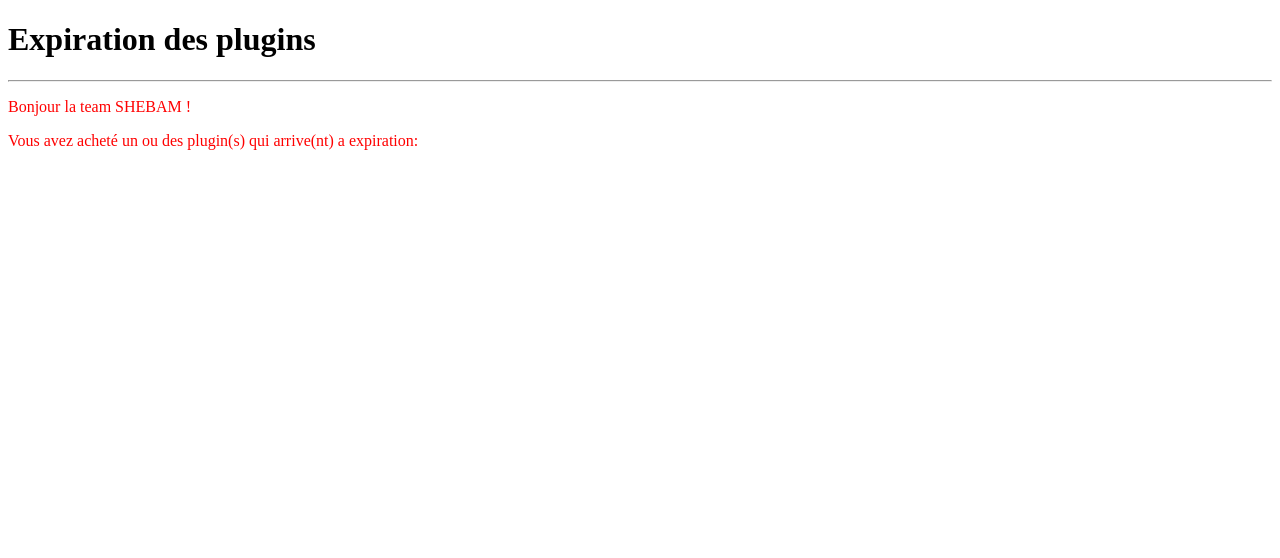
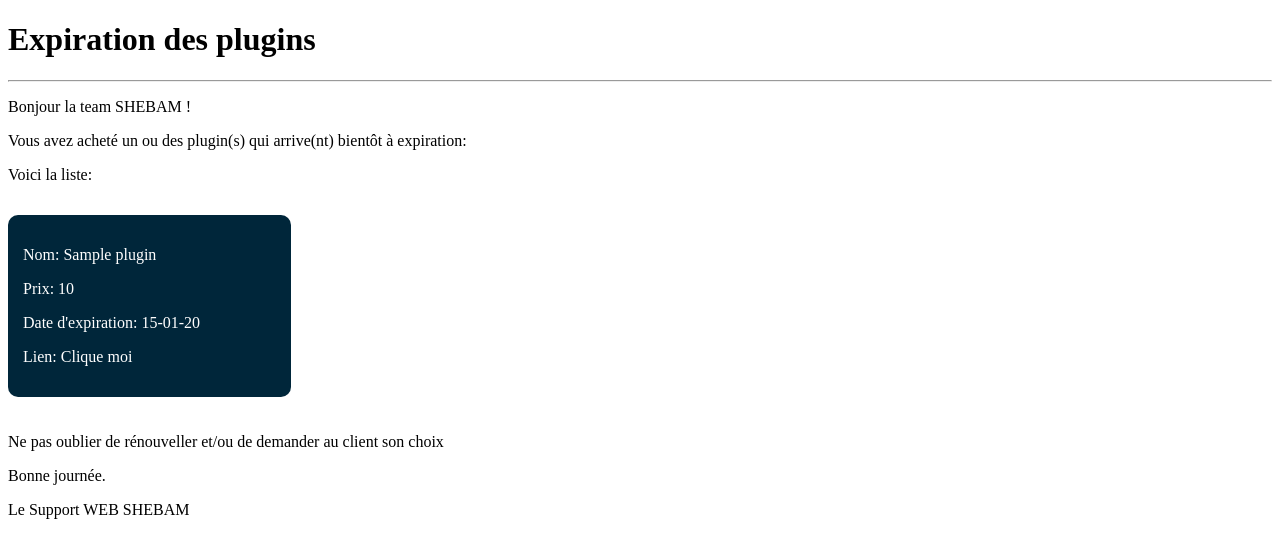
Before and after one commit to KaeligShebam/pluginspurchased, a Symfony app: template templates/front/home/mail.html.twig in a window 1280 px wide. Shown: the top 558 px of the page. Run offline with Twig, Linux system fonts and the light colour scheme; the template is opened without the code that fills it: most values are stand-ins (such as "Sample title", 1, 10 or a date in 2020); some libraries are stand-ins or nearby versions.

Commit message:
Add send mail with data

```diff
--- a/src/Repository/PluginsRepository.php
+++ b/src/Repository/PluginsRepository.php
@@ -52,7 +52,7 @@ class PluginsRepository extends ServiceEntityRepository
     /**
      * @return Plugins[]
      */
-    public function findBirthdayUsers(DateTimeInterface $range = null): array
+    public function findExpirationDate(DateTimeInterface $range = null): array
     {
         if (null === $range) {
             $range = new \DateTime('+1 week');
--- a/templates/front/home/mail.html.twig
+++ b/templates/front/home/mail.html.twig
@@ -4,13 +4,28 @@
 <head>
     <meta charset="utf-8">
     <meta name="viewport" content="width=device-width, initial-scale=1, shrink-to-fit=no">
-    <link rel="stylesheet" href="/public/css/front/mail.css">
+    <style>
+    .test{background: #00263A; display: inline-block; width: 20%; padding: 15px;margin-top: 15px; border-radius: 10px;color: #ffffff; margin-bottom: 20px;}
+    a{font-size:"Open sans";text-decoration: none; color: #ffffff;}
+    </style>
 </head>
 		<div class="mb-5">
 			<h1 class="text-center">Expiration des plugins</h1>
 			<hr>
 			<div class="mb-5"></div>
             <p>Bonjour la team SHEBAM !</p>
-            <p>Vous avez acheté un ou des plugin(s) qui arrive(nt) a expiration: </p>
+            <p>Vous avez acheté un ou des plugin(s) qui arrive(nt) bientôt à expiration: </p>
+            <p>Voici la liste: </p>
+            {% for plugin in plugins %}
+            <div class="test">
+                <p>Nom: {{plugin.name}}</p>
+                <p>Prix: {{plugin.price}}</p>
+                <p>Date d'expiration: {{ plugin.expirationdate|date('d-m-y') }}</p>
+                <p>Lien: <a href="{{plugin.link}}" target="new">Clique moi</a></p>
+            </div>
+            {% endfor %}
+            <p>Ne pas oublier de rénouveller et/ou de demander au client son choix</p>
+            <p>Bonne journée.</p>
+            <p>Le Support WEB SHEBAM</p>
 		</div>
 </html>
```
Also changed, not shown: src/Command/SendEmailCommand.php (+7 -13 lines), src/Service/SendMail.php (+9 -5 lines), 1 other file.
